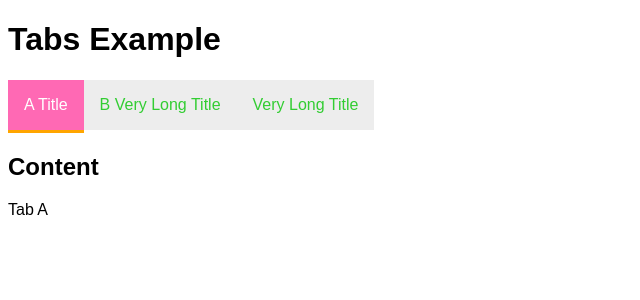
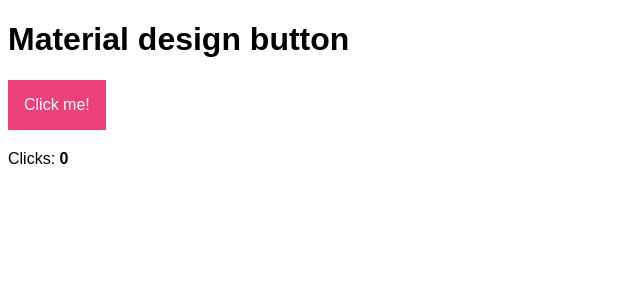
Before and after one commit to brigand/react-scratch, a React app: page / in a window 1280 px wide. Shown: the top 300 px of the page, without its empty margins (0-640 px from the left). Built offline with nearby package versions, Linux system fonts and the light colour scheme.

Commit message:
material design button

```diff
--- a/src/index.js
+++ b/src/index.js
@@ -1,5 +1,6 @@
 import React from 'react';
 import ReactDOM from 'react-dom';
-import TabsPage from './tabs';
+// import TabsPage from './tabs';
+import App from './mui-button';
 
-ReactDOM.render(<TabsPage />, document.getElementById('root'));
+ReactDOM.render(<App />, document.getElementById('root'));
--- /dev/null
+++ b/src/mui-button/Button.css
@@ -0,0 +1,14 @@
+.Button {
+  display: inline-block;
+  position: relative;
+  cursor: pointer;
+  padding: 1em;
+  overflow: hidden;
+  background: #ec407a;
+  color: white;
+  user-select: none;
+}
+
+.Button:hover {
+  background: #f06292;
+}
--- /dev/null
+++ b/src/mui-button/Button.js
@@ -0,0 +1,46 @@
+import React from 'react';
+import PropTypes from 'prop-types';
+import Ripple from './Ripple';
+import './Button.css';
+
+class Button extends React.Component {
+  static propTypes = {
+    onClick: PropTypes.func,
+  };
+
+  constructor(props) {
+    super(props);
+    this.state = {ripples: []};
+  }
+
+  render() {
+    return (
+      <div
+        ref={el => this.el = el}
+        className="Button"
+        onClick={(e) => {
+          const left = e.pageX - this.el.offsetLeft;
+          const top = e.pageY - this.el.offsetTop;
+          this.setState({
+            ripples: [...this.state.ripples, {left, top, id: Math.random().toString()}],
+          });
+        }}
+      >
+        {this.props.children}
+        {this.state.ripples.map(({top, left, id}) =>
+          <Ripple
+            top={`${top}px`}
+            left={`${left}px`}
+            onRequestRemove={() => {
+              this.setState(state => ({
+                ripples: state.ripples.filter(x => x.id !== id),
+              }));
+            }}
+          />
+        )}
+      </div>
+    );
+  }
+}
+
+export default Button;
--- /dev/null
+++ b/src/mui-button/Ripple.css
@@ -0,0 +1,23 @@
+.Ripple {
+  position: absolute;
+  pointer-events: none;
+  top: 50%;
+  left: 50%;
+  height: 8em;
+  width: 8em;
+  border-radius: 50%;
+  background: rgba(255, 255, 255, 0.1);
+  transform: translateX(-50%) translateY(-50%) scale(0.4);
+  /* match durations with Ripple.js's DURATION */
+  transition: transform 0.23s, background 0.23s;
+}
+
+.Ripple--in {
+  background: rgba(255, 255, 255, 0.3);
+  transform: translateX(-50%) translateY(-50%) scale(0.7);
+}
+
+.Ripple--out {
+  background: rgba(255, 255, 255, 0.0);
+  transform: translateX(-50%) translateY(-50%) scale(1);
+}
--- /dev/null
+++ b/src/mui-button/Ripple.js
@@ -0,0 +1,52 @@
+import React from 'react';
+import PropTypes from 'prop-types';
+import './Ripple.css';
+
+const DURATION = 230;
+
+class Ripple extends React.Component {
+  static propTypes = {
+    onRequestRemove: PropTypes.func.isRequired,
+  };
+
+  constructor(props) {
+    super(props);
+    this.state = {in: false, out: false};
+  }
+
+  componentDidMount() {
+    setTimeout(() => {
+      this.setState({in: true});
+      setTimeout(() => {
+        this.setState({
+          in: false,
+          out: true,
+        });
+        setTimeout(() => {
+          this.props.onRequestRemove();
+        }, DURATION);
+      }, DURATION + 50);
+    }, 15);
+  }
+
+  render() {
+    let className = `Ripple`;
+
+    if (this.state.in) {
+      className = `${className} Ripple--in`;
+    }
+    if (this.state.out) {
+      className = `${className} Ripple--out`;
+    }
+
+    const style = {};
+    if (this.props.left) style.left = this.props.left;
+    if (this.props.top) style.top = this.props.right;
+
+    return (
+      <div className={className} style={style} />
+    );
+  }
+}
+
+export default Ripple;
--- /dev/null
+++ b/src/mui-button/index.css
@@ -0,0 +1,3 @@
+body {
+  font-family: Arial;
+}
--- /dev/null
+++ b/src/mui-button/index.js
@@ -0,0 +1,27 @@
+import React from 'react';
+import Button from './Button';
+import './index.css';
+
+class App extends React.Component {
+  constructor(props) {
+    super(props);
+    this.state = {x: 0};
+  }
+  render() {
+    return (
+      <div>
+        <h1>Material design button</h1>
+        <Button
+          onClick={() => {
+            this.setState({x: this.state.x + 1});
+          }}
+        >
+          {`Click me!`}
+        </Button>
+        <p>Clicks: <strong>{this.state.x}</strong></p>
+      </div>
+    );
+  }
+}
+
+export default App;
```
